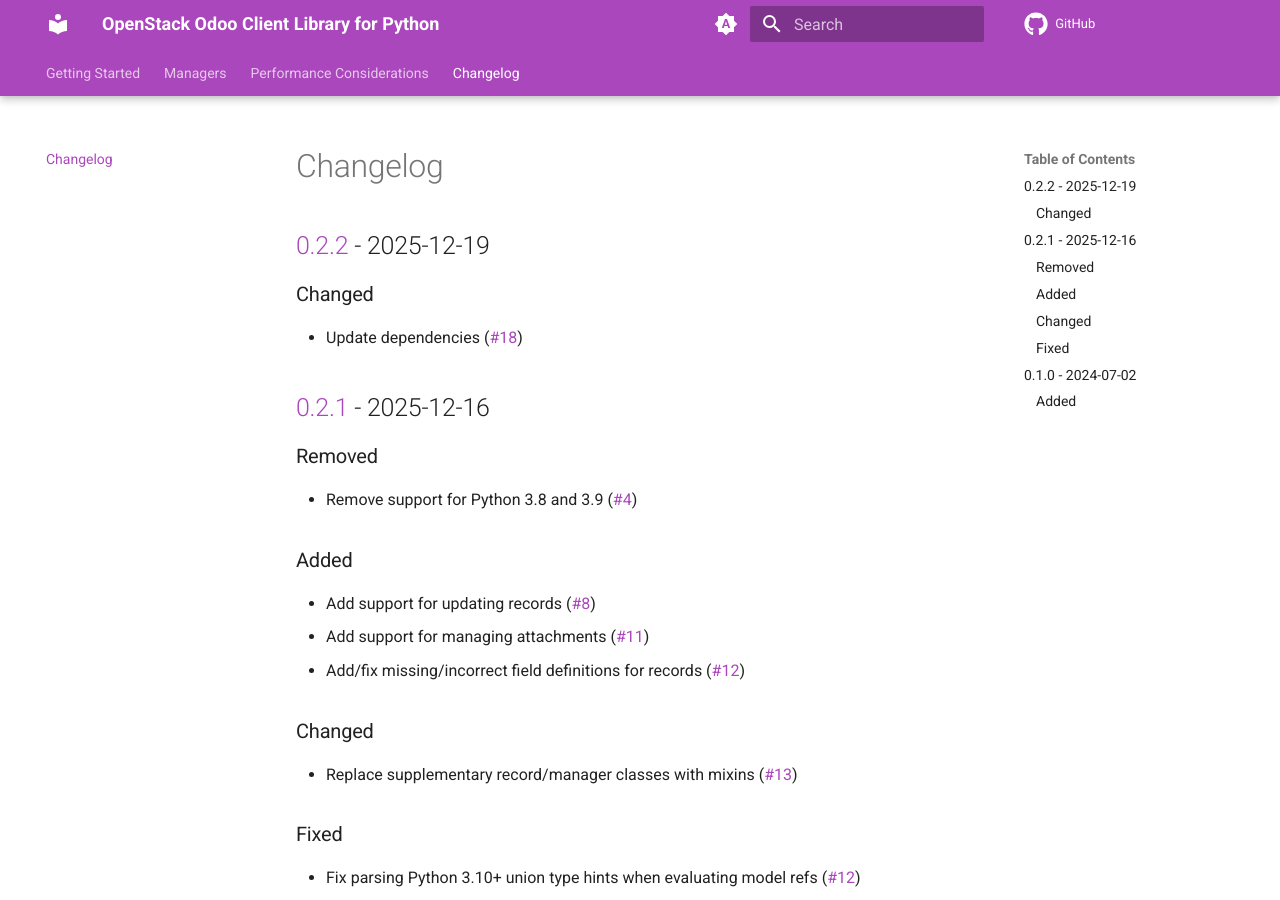
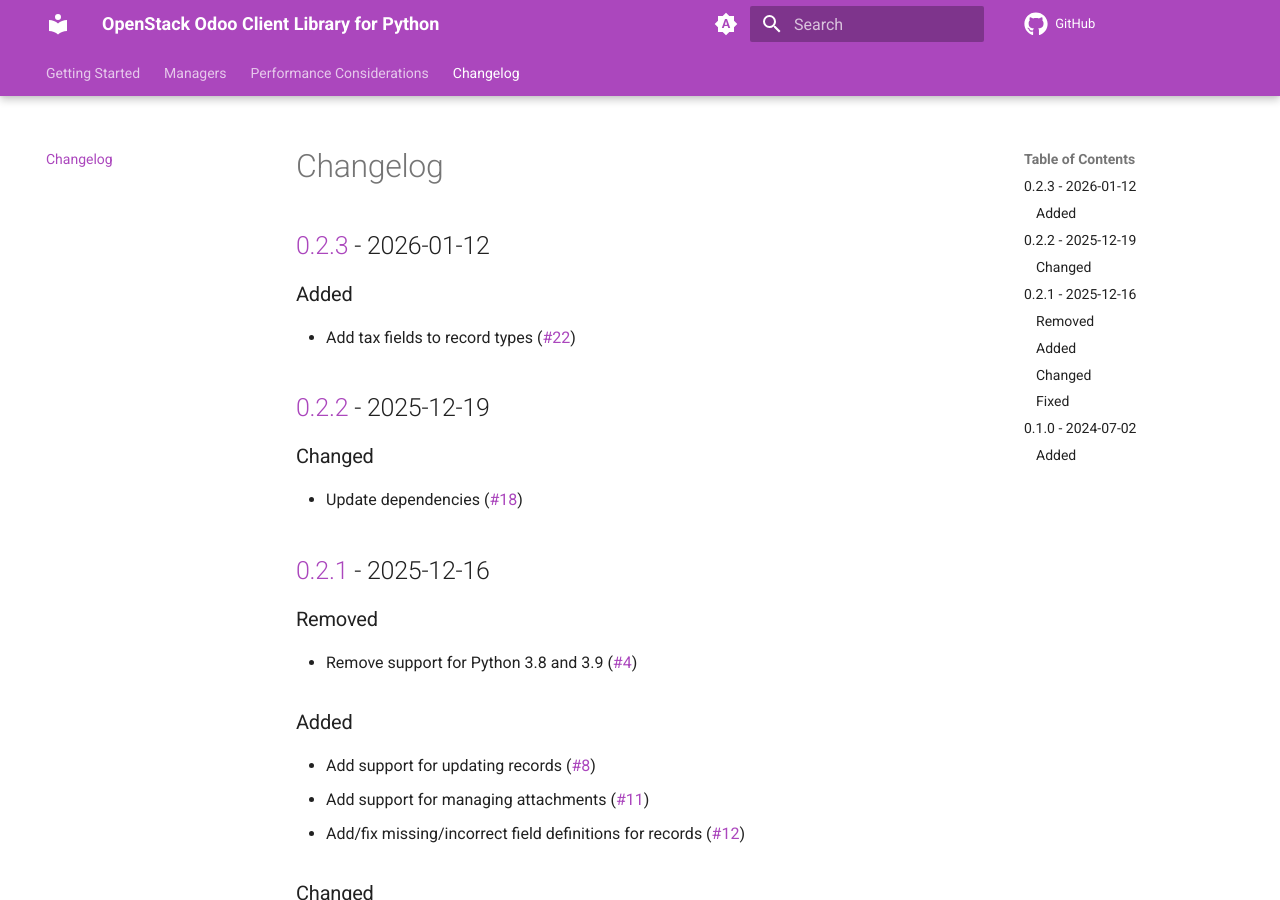
Before and after one commit to catalyst-cloud/python-openstack-odooclient, an MkDocs documentation site: the page built from docs/changelog.md, in a window 1280 px wide and 900 px high. Built offline with MkDocs 1.6.1 and Material for MkDocs 9.7.7, drawn with Linux system fonts in a browser that asks for light colours; comment, search, counter and statistics services are not loaded; the version menu is left out.

Commit message:
Tag v0.2.3 (#24)
Co-authored-by: Callum Dickinson <callum.dickinson@catalystcloud.nz>

```diff
--- a/docs/changelog.md
+++ b/docs/changelog.md
@@ -1,6 +1,13 @@
 # Changelog
 
 <!-- towncrier release notes start -->
+
+## [0.2.3](https://github.com/catalyst-cloud/python-openstack-odooclient/releases/tag/0.2.3) - 2026-01-12
+
+### Added
+
+- Add tax fields to record types ([#22](https://github.com/catalyst-cloud/python-openstack-odooclient/pull/22))
+
 
 ## [0.2.2](https://github.com/catalyst-cloud/python-openstack-odooclient/releases/tag/0.2.2) - 2025-12-19
 
```
Also changed, not shown: changelog.d/22.added.md (deleted, +0 -1 lines).
